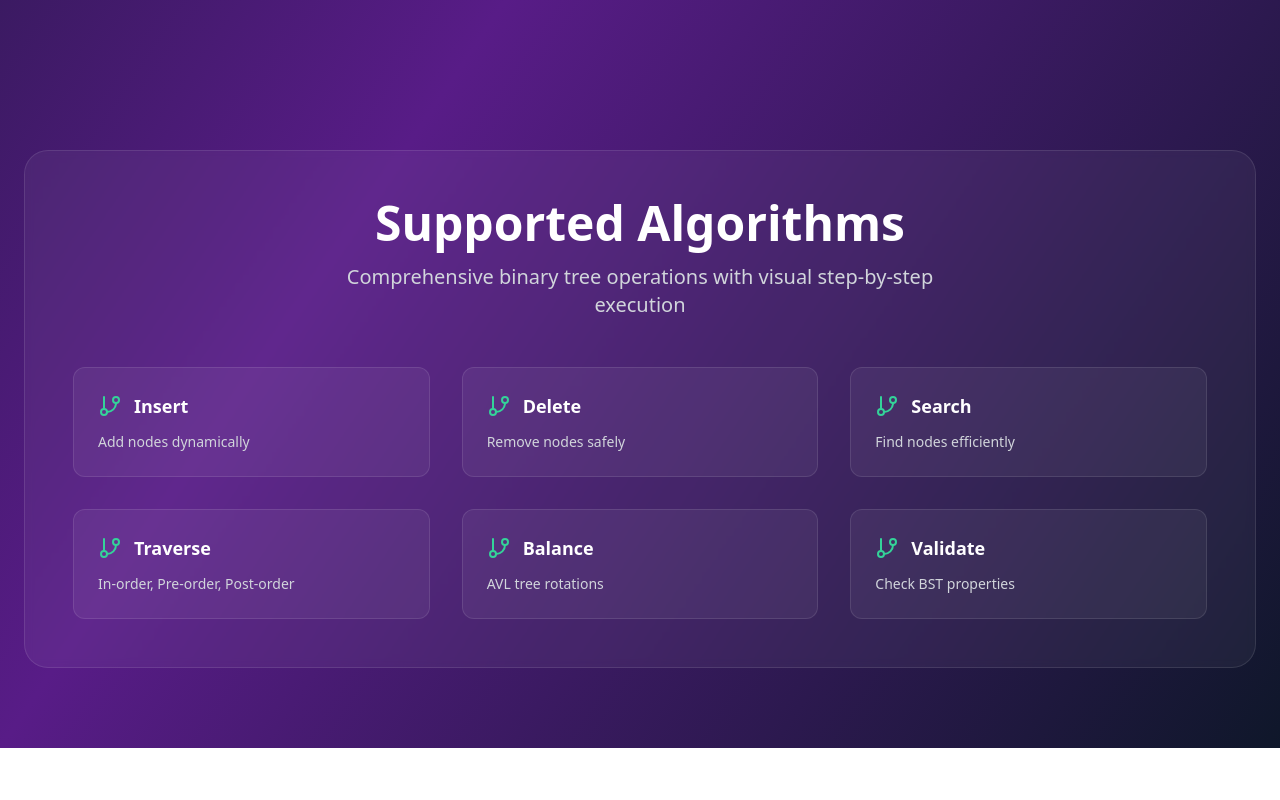
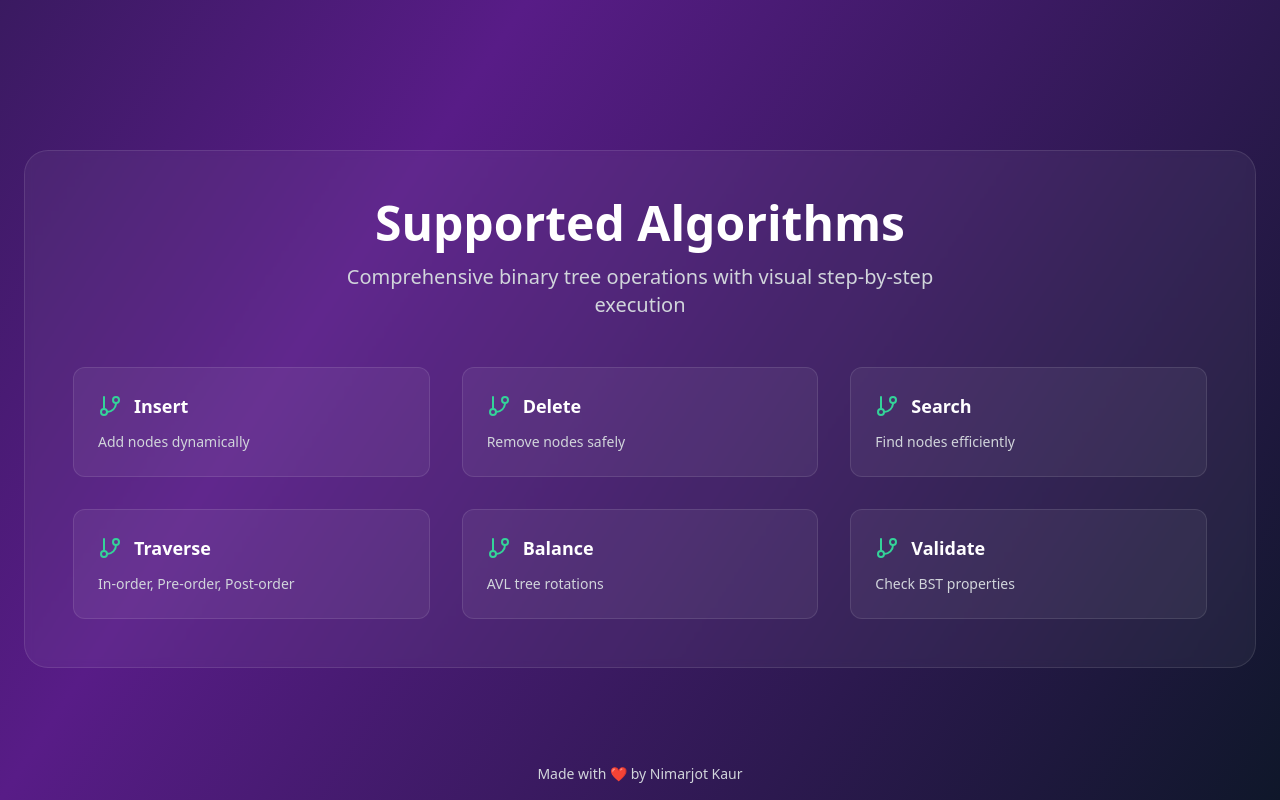
Before and after one commit to Nimarjot1/Binary_Tree_Visualizer, a React (Vite) app: page / in a window 1280 px wide. Shown: the part 1144-1944 px from the top of the page. Before the commit the page ends 1892 px from the top, so only its background shows below. Built offline with nearby package versions, Linux system fonts and the light colour scheme; no server answers.

Commit message:
Update App.jsx

```diff
--- a/src/App.jsx
+++ b/src/App.jsx
@@ -8,7 +8,7 @@ function App() {
   const [currentPage, setCurrentPage] = useState('landing');
 
   return (
-    <div className="min-h-screen bg-gradient-to-br from-slate-900 via-purple-900 to-slate-900">
+    <div className="min-h-screen flex flex-col bg-gradient-to-br from-slate-900 via-purple-900 to-slate-900 text-white">
       <Navbar currentPage={currentPage} setCurrentPage={setCurrentPage} />
 
       <motion.div
@@ -17,7 +17,7 @@ function App() {
         animate={{ opacity: 1, y: 0 }}
         exit={{ opacity: 0, y: -20 }}
         transition={{ duration: 0.5 }}
-        className="min-h-screen"
+        className="flex-grow"
       >
         {currentPage === 'landing' ? (
           <LandingPage onGetStarted={() => setCurrentPage('visualizer')} />
@@ -25,6 +25,11 @@ function App() {
           <BinaryTreeVisualizer />
         )}
       </motion.div>
+
+      {/* Footer */}
+      <footer className="text-center py-4 text-sm text-gray-300">
+        Made with <span className="text-red-400">❤️</span> by Nimarjot Kaur
+      </footer>
     </div>
   );
 }
```
